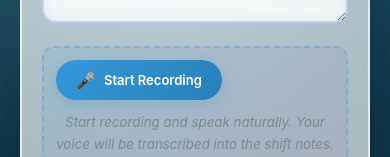
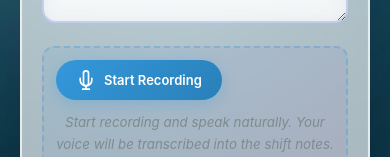
Before and after one commit to ShrinikaTelu/shift-handover-intelligence, an Angular app in the folder frontend/: page / in a window 390 px wide. Shown: the part 555-712 px from the top of the page. Built offline with nearby package versions, Linux system fonts and the light colour scheme.

Commit message:
refactor: replace microphone emoji with SVG icon in start recording button

```diff
--- a/frontend/src/app/components/handover-form/handover-form.component.css
+++ b/frontend/src/app/components/handover-form/handover-form.component.css
@@ -747,6 +747,16 @@ input[type='file'] {
     }
 }
 
+/* Microphone SVG Icon Styling */
+.microphone-icon {
+    width: 20px;
+    height: 20px;
+    display: inline-block;
+    flex-shrink: 0;
+    transition: all 0.3s ease;
+    stroke: currentColor;
+}
+
 .voice-label {
     font-weight: 600;
     white-space: nowrap;
--- a/frontend/src/app/components/handover-form/handover-form.component.html
+++ b/frontend/src/app/components/handover-form/handover-form.component.html
@@ -37,7 +37,12 @@ Example:
                             (click)="startRecording()"
                             *ngIf="!isRecording && !recordingAudioUrl"
                         >
-                            <span class="voice-icon">🎤</span>
+                            <svg class="microphone-icon" viewBox="0 0 24 24" fill="none" stroke="currentColor" stroke-width="2" stroke-linecap="round" stroke-linejoin="round">
+                                <path d="M12 1a3 3 0 0 0-3 3v12a3 3 0 0 0 6 0V4a3 3 0 0 0-3-3z"></path>
+                                <path d="M19 10v2a7 7 0 0 1-14 0v-2"></path>
+                                <line x1="12" y1="19" x2="12" y2="23"></line>
+                                <line x1="8" y1="23" x2="16" y2="23"></line>
+                            </svg>
                             <span class="voice-label">Start Recording</span>
                         </button>
 
```
